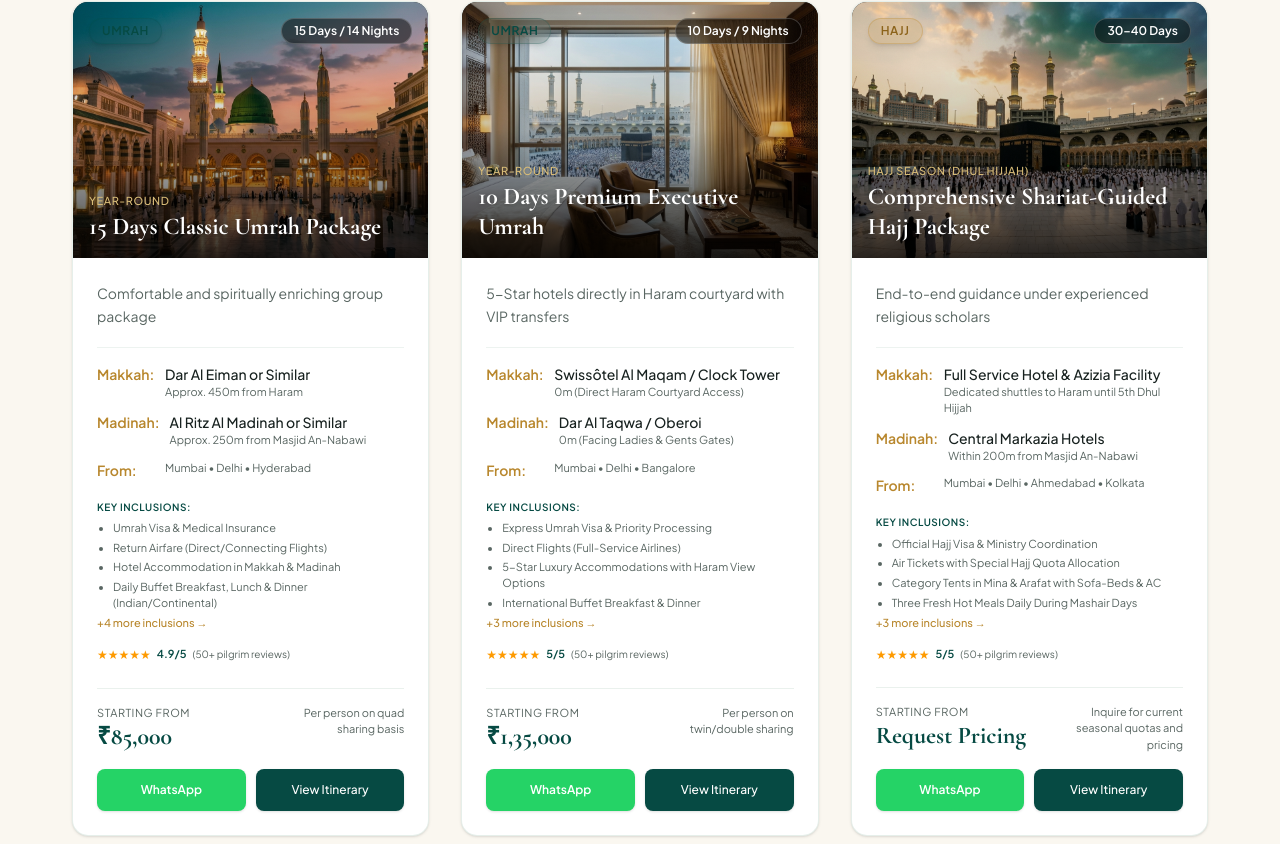
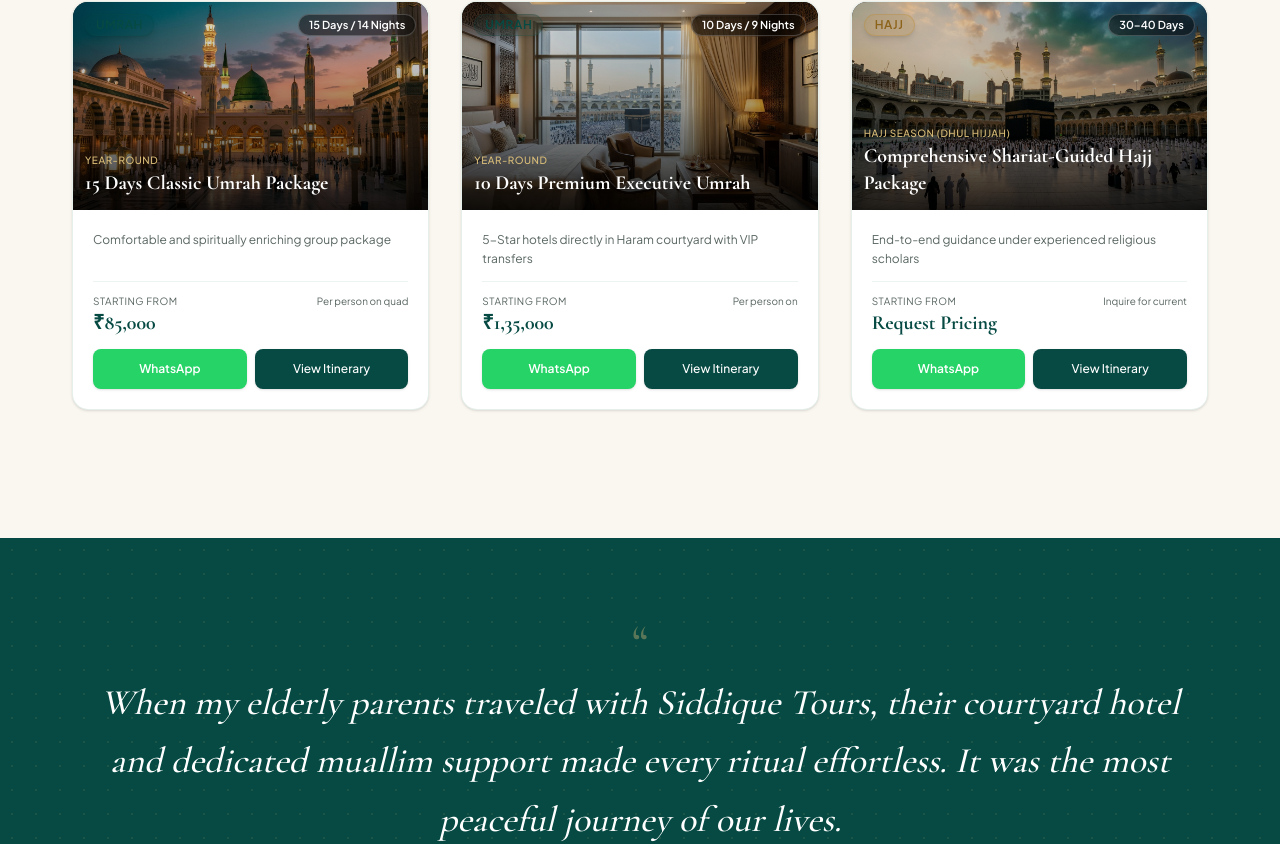
Before and after one commit to samirshaikh-dev/siddique-tour-and-travels, a Next.js app: page / in a window 1280 px wide. Shown: the part 3109-3953 px from the top of the page. Built offline with nearby package versions, Linux system fonts and the light colour scheme.

Commit message:
feat: add core pages, package card component, and app manifest for Siddique Tours

```diff
--- a/next.config.mjs
+++ b/next.config.mjs
@@ -4,6 +4,9 @@ const nextConfig = {
   cacheComponents: true,
   partialPrefetching: true,
   reactCompiler: true,
+  images: {
+    qualities: [75, 80],
+  },
   turbopack: {
     rules: {
       "*.css": {
--- a/src/app/about/page.js
+++ b/src/app/about/page.js
@@ -28,7 +28,7 @@ export const metadata = {
     ),
   },
   openGraph: {
-    type: "profile",
+    type: "website",
     url: `${siteConfig.url}/about`,
     title: `About ${siteConfig.name} | Our Sacred Pilgrimage Ministry Credentials & Story`,
     description:
--- a/src/app/hajj/page.js
+++ b/src/app/hajj/page.js
@@ -33,7 +33,7 @@ export const metadata = {
     ),
   },
   openGraph: {
-    type: "product.group",
+    type: "website",
     url: `${siteConfig.url}/hajj`,
     title: "Hajj 2026 Packages | Shariat Muallim Guidance, Ministry Quota & VIP Mina Tents",
     description:
--- a/src/app/layout.js
+++ b/src/app/layout.js
@@ -227,6 +227,7 @@ export default function RootLayout({ children }) {
     <html
       lang="en"
       className={`${cormorant.variable} ${jakarta.variable} scroll-smooth`}
+      data-scroll-behavior="smooth"
       prefix="og: https://ogp.me/ns#"
       itemScope
       itemType="https://schema.org/WebSite"
--- a/src/app/umrah/page.js
+++ b/src/app/umrah/page.js
@@ -32,7 +32,7 @@ export const metadata = {
     ),
   },
   openGraph: {
-    type: "product.group",
+    type: "website",
     url: `${siteConfig.url}/umrah`,
     title: "Umrah Packages 2026 | Haram Courtyard Hotels, Visa & Transport from India",
     description:
--- a/src/app/ziyarat/page.js
+++ b/src/app/ziyarat/page.js
@@ -32,7 +32,7 @@ export const metadata = {
     ),
   },
   openGraph: {
-    type: "product.group",
+    type: "website",
     url: `${siteConfig.url}/ziyarat`,
     title: "Ziyarat Tours | Cave Hira, Mount Uhud & Sacred Islamic Heritage Sites",
     description:
--- a/src/components/packages/PackageCard.jsx
+++ b/src/components/packages/PackageCard.jsx
@@ -50,8 +50,22 @@ export default function PackageCard({ pkg }) {
         </div>
       ) : null}
 
+      {pkg.makkahHotel && (
+        <div itemProp="includesAttraction" itemScope itemType="https://schema.org/TouristAttraction" className="hidden">
+          <meta itemProp="name" content={pkg.makkahHotel.name} />
+          <meta itemProp="description" content={pkg.makkahHotel.distance} />
+        </div>
+      )}
+
+      {pkg.madinahHotel && (
+        <div itemProp="includesAttraction" itemScope itemType="https://schema.org/TouristAttraction" className="hidden">
+          <meta itemProp="name" content={pkg.madinahHotel.name} />
+          <meta itemProp="description" content={pkg.madinahHotel.distance} />
+        </div>
+      )}
+
       {pkg.image && (
-        <div className="relative h-56 sm:h-64 w-full overflow-hidden bg-stone-900">
+        <div className="relative h-48 sm:h-52 w-full overflow-hidden bg-stone-900">
           <Image
             src={pkg.image}
             alt={altText}
@@ -61,11 +75,10 @@ export default function PackageCard({ pkg }) {
             itemProp="image"
             className="object-cover group-hover:scale-105 transition-transform duration-700 ease-out"
             sizes="(max-width: 768px) 100vw, (max-width: 1200px) 50vw, 33vw"
-            quality={80}
           />
-          <div className="absolute inset-0 bg-gradient-to-t from-black/80 via-black/20 to-transparent" />
+          <div className="absolute inset-0 bg-gradient-to-t from-black/85 via-black/35 to-black/10" />
 
-          <div className="absolute top-4 left-4 right-4 flex justify-between items-center">
+          <div className="absolute top-3 left-3 right-3 flex justify-between items-center">
             <Badge
               variant={
                 pkg.category === "Hajj"
@@ -74,24 +87,26 @@ export default function PackageCard({ pkg }) {
                   ? "emerald"
                   : "sage"
               }
-              className="backdrop-blur-md shadow-md text-xs px-3 py-1 font-semibold"
+              className="backdrop-blur-md shadow-md text-xs px-2.5 py-0.5 font-semibold"
             >
               {pkg.category}
             </Badge>
 
-            <span className="text-xs font-semibold text-white bg-black/50 backdrop-blur-md px-3 py-1 rounded-full border border-white/20">
+            <span className="text-[11px] font-semibold text-white bg-black/50 backdrop-blur-md px-2.5 py-0.5 rounded-full border border-white/20">
               {pkg.duration}
             </span>
           </div>
 
-          <div className="absolute bottom-4 left-4 right-4 text-white">
-            <span className="text-[11px] font-medium uppercase tracking-wider text-[var(--color-accent-soft)] block mb-0.5">
-              {pkg.season}
-            </span>
+          <div className="absolute bottom-3 left-3 right-3 text-white">
+            {pkg.season && (
+              <span className="text-[10px] font-medium uppercase tracking-wider text-[var(--color-accent-soft)] block mb-0.5">
+                {pkg.season}
+              </span>
+            )}
             <h3
               id={`pkg-${pkg.id}-title`}
               itemProp="name"
-              className="font-display text-xl sm:text-2xl font-bold leading-tight drop-shadow-sm"
+              className="font-display text-lg sm:text-xl font-bold leading-snug drop-shadow-sm line-clamp-2"
             >
               <Link
                 href={`${categoryPath}${slugAnchor}`}
@@ -105,108 +120,36 @@ export default function PackageCard({ pkg }) {
         </div>
       )}
 
-      <div className="p-6 flex-1 flex flex-col justify-between space-y-6">
-        <div>
-          <p className="text-xs sm:text-sm text-[var(--color-text-muted)] line-clamp-2 leading-relaxed">
+      <div className="p-4 sm:p-5 flex-1 flex flex-col justify-between gap-3">
+        {pkg.tagline && (
+          <p className="text-xs text-[var(--color-text-muted)] line-clamp-2 leading-relaxed">
             {pkg.tagline}
           </p>
+        )}
 
-          <div className="mt-5 space-y-3 text-xs sm:text-sm border-t border-[var(--color-sage)]/50 pt-4">
-            {pkg.makkahHotel && (
-              <div itemProp="includesAttraction" itemScope itemType="https://schema.org/TouristAttraction" className="flex items-start gap-2.5">
-                <span className="text-[var(--color-accent)] font-semibold min-w-[58px]">Makkah:</span>
-                <div className="text-[var(--color-text)]">
-                  <span className="font-medium" itemProp="name">{pkg.makkahHotel.name}</span>
-                  <span className="block text-[11px] text-[var(--color-text-muted)]">
-                    {pkg.makkahHotel.distance}
-                  </span>
-                </div>
-              </div>
-            )}
-
-            {pkg.madinahHotel && (
-              <div itemProp="includesAttraction" itemScope itemType="https://schema.org/TouristAttraction" className="flex items-start gap-2.5">
-                <span className="text-[var(--color-accent)] font-semibold min-w-[58px]">Madinah:</span>
-                <div className="text-[var(--color-text)]">
-                  <span className="font-medium" itemProp="name">{pkg.madinahHotel.name}</span>
-                  <span className="block text-[11px] text-[var(--color-text-muted)]">
-                    {pkg.madinahHotel.distance}
-                  </span>
-                </div>
-              </div>
-            )}
-
-            {pkg.departureCities && pkg.departureCities.length > 0 && (
-              <div className="flex items-start gap-2.5">
-                <span className="text-[var(--color-accent)] font-semibold min-w-[58px]">From:</span>
-                <span className="text-[11px] text-[var(--color-text-muted)]">
-                  {pkg.departureCities.join(" • ")}
-                </span>
-              </div>
-            )}
-
-            {pkg.inclusions && pkg.inclusions.length > 0 && (
-              <div itemScope itemProp="itinerary" itemType="https://schema.org/ItemList" className="pt-2 space-y-1.5">
-                <span className="text-[10px] uppercase font-semibold text-[var(--color-primary)] tracking-wider block">
-                  Key Inclusions:
-                </span>
-                <ul className="space-y-1 text-[11px] text-[var(--color-text-muted)] list-disc pl-4">
-                  {pkg.inclusions.slice(0, 4).map((inc, i) => (
-                    <li itemScope itemProp="itemListElement" itemType="https://schema.org/ListItem" key={i}>
-                      <span itemProp="name">{inc}</span>
-                      <meta itemProp="position" content={String(i + 1)} />
-                    </li>
-                  ))}
-                  {pkg.inclusions.length > 4 && (
-                    <li className="text-[var(--color-accent)] font-medium list-none -ml-4">
-                      +{pkg.inclusions.length - 4} more inclusions →
-                    </li>
-                  )}
-                </ul>
-              </div>
-            )}
-          </div>
-
-          {pkg.rating ? (
-            <div itemScope itemProp="aggregateRating" itemType="https://schema.org/AggregateRating" className="mt-4 flex items-center gap-1.5">
-              <meta itemProp="ratingValue" content={String(pkg.rating)} />
-              <meta itemProp="bestRating" content="5" />
-              <meta itemProp="worstRating" content="1" />
-              <meta itemProp="reviewCount" content={pkg.featured ? "50" : "20"} />
-              <div className="flex text-amber-500 text-xs" aria-label={`Rated ${pkg.rating} out of 5`}>
-                {Array.from({ length: 5 }).map((_, i) => (
-                  <span key={i}>{i < Math.round(pkg.rating) ? "★" : "☆"}</span>
-                ))}
-              </div>
-              <span className="text-[11px] font-semibold text-[var(--color-primary)]">{pkg.rating}/5</span>
-              <span className="text-[10px] text-[var(--color-text-muted)]">({pkg.featured ? "50+" : "20+"} pilgrim reviews)</span>
-            </div>
-          ) : null}
-        </div>
-
-        <div className="pt-4 border-t border-[var(--color-sage)]/60">
-          <div className="flex items-baseline justify-between mb-4">
+        <div className="pt-3 border-t border-[var(--color-sage)]/50 space-y-3">
+          <div className="flex items-baseline justify-between gap-2">
             <div>
-              <span className="text-[11px] text-[var(--color-text-muted)] uppercase tracking-wider block">
+              <span className="text-[10px] text-[var(--color-text-muted)] uppercase tracking-wider block">
                 Starting from
               </span>
-              <span className="text-2xl font-bold text-[var(--color-primary)] font-display">
+              <span className="text-xl font-bold text-[var(--color-primary)] font-display">
                 {pkg.priceStarting ? formatCurrency(pkg.priceStarting) : "Request Pricing"}
               </span>
             </div>
             {pkg.priceNote && (
-              <span className="text-[11px] text-[var(--color-text-muted)] text-right max-w-[130px]">
+              <span className="text-[10px] text-[var(--color-text-muted)] text-right max-w-[120px] line-clamp-1">
                 {pkg.priceNote}
               </span>
             )}
           </div>
 
-          <div className="grid grid-cols-2 gap-2.5">
+          <div className="grid grid-cols-2 gap-2">
             <Button
               href={whatsappUrl}
               variant="whatsapp"
               size="sm"
-              className="text-xs py-2 min-h-[42px]"
+              className="text-xs py-2 min-h-[38px] flex items-center justify-center font-medium"
               aria-label={`Inquire about ${pkg.title} on WhatsApp`}
             >
               WhatsApp
@@ -215,7 +158,7 @@ export default function PackageCard({ pkg }) {
               href={`${categoryPath}${slugAnchor || ""}`}
               variant="primary"
               size="sm"
-              className="text-xs py-2 min-h-[42px]"
+              className="text-xs py-2 min-h-[38px] flex items-center justify-center font-medium"
               aria-label={`View full itinerary for ${pkg.title}`}
             >
               View Itinerary
```
Also changed, not shown: src/app/manifest.js (added, +44 -0 lines).
